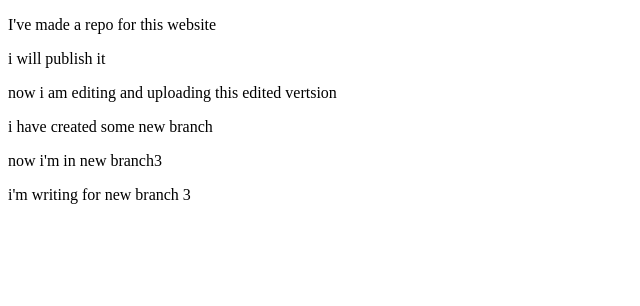
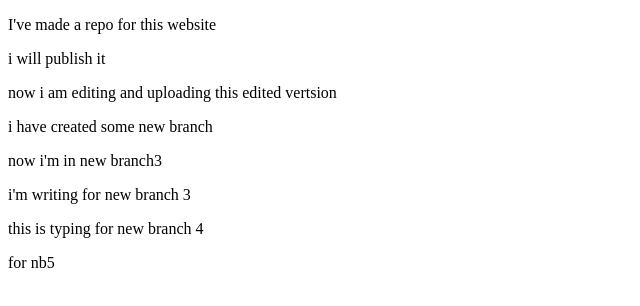
Before and after one commit to Alamin12359/my-website-publishing-branching, a plain HTML site: page index.html in a window 1280 px wide. Shown: the whole page, without its empty margins (0-640 px from the left). Drawn offline with Linux system fonts and the light colour scheme.

Commit message:
new branch 5

```diff
--- a/index.html
+++ b/index.html
@@ -10,5 +10,7 @@
     <p>i have created some new branch</p>
     <p>now i'm in new branch3</p>
     <p>i'm writing for new branch 3</p>
+    <p>this is typing for new branch 4</p>
+    <p>for nb5</p>
 </body>
 </html>
```
